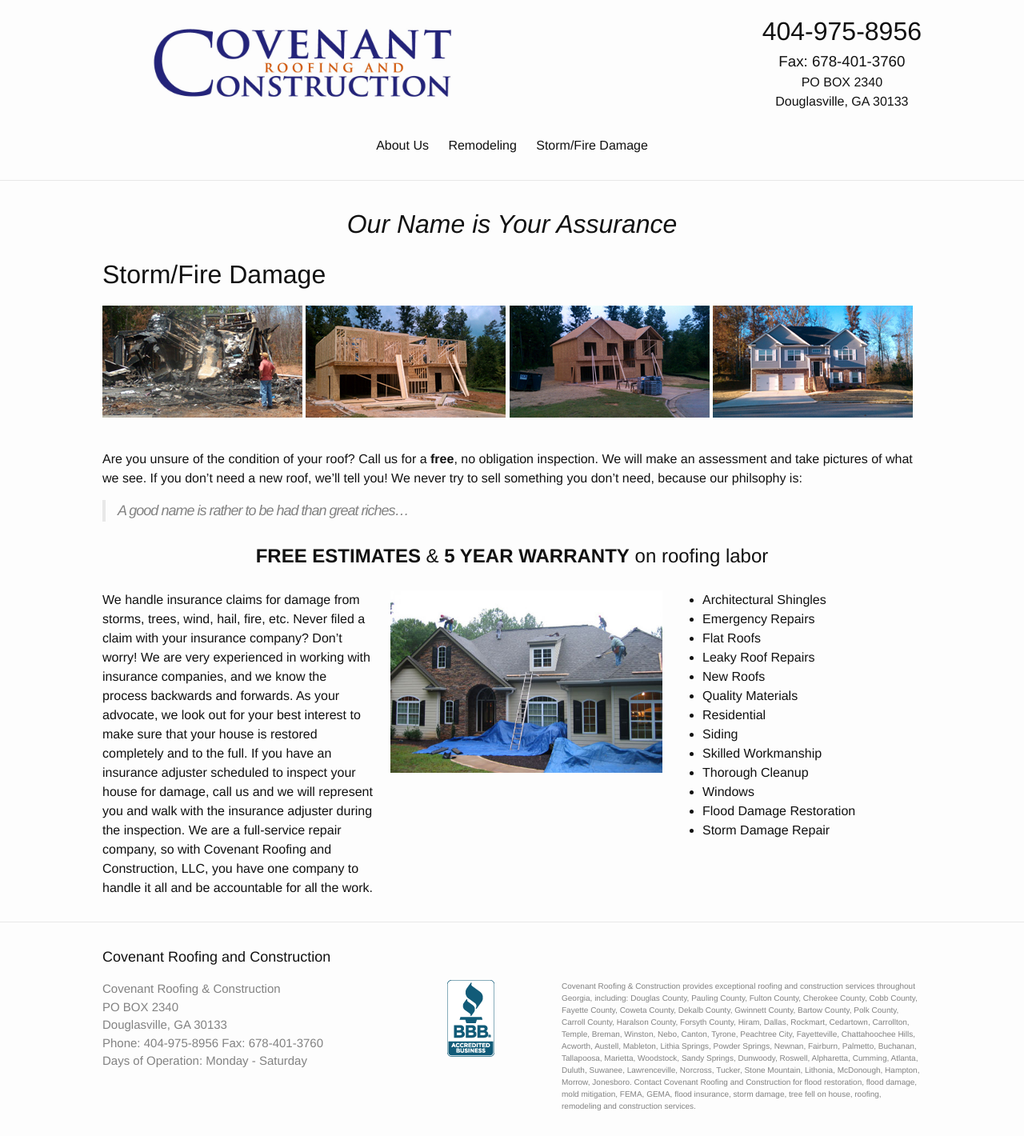
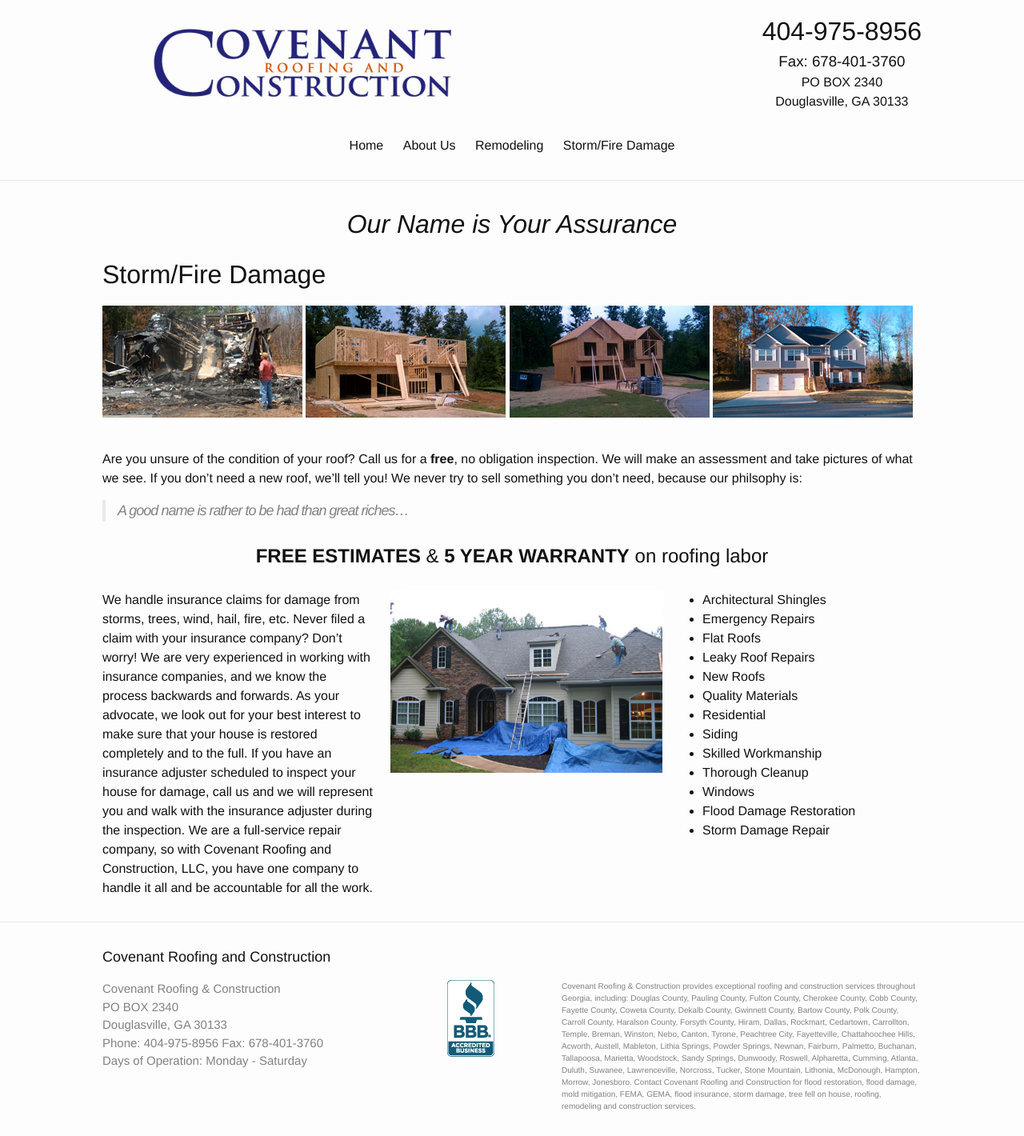
Before and after one commit to covenantrc/covenantrc.github.io, a Jekyll site: the page built from storm_fire.md, in a window 1280 px wide. Shown: the whole page at 80% size. Built offline with Jekyll 4.4.1, drawn with Linux system fonts in a browser that asks for light colours.

Commit message:
Add link to homepage and remove unnecessary base_url prefix (for easier editing by those unfamiliar with it

```diff
--- a/_includes/header.html
+++ b/_includes/header.html
@@ -1,8 +1,8 @@
 <header class="site-header">
 
   <div class="wrapper">
-    <a class="site-logo" href="{{ site.baseurl }}/">
-        <img src="{{ site.baseurl }}/res/logo.png" width=400>
+    <a class="site-logo" href="/">
+        <img src="/res/logo.png" width=400>
     </a>
     <div class="site-contact">
         <h1>{{ site.phone }}</h1>
@@ -14,9 +14,10 @@
     </div>
 
     <nav class="site-nav">
+        <a class="page-link" href="/">Home</a>
         {% for page in site.pages %}
           {% if page.title %}
-          <a class="page-link" href="{{ page.url | prepend: site.baseurl }}">{{ page.title }}</a>
+          <a class="page-link" href="{{ page.url }}">{{ page.title }}</a>
           {% endif %}
         {% endfor %}
     </nav>
--- a/storm_fire.md
+++ b/storm_fire.md
@@ -5,10 +5,10 @@ permalink: /storm-fire/
 ---
 
 <div style="clear: both; margin-bottom: 40px">
-<img src="{{ site.base_url }}/res/storm_fire_1.jpg">
-<img src="{{ site.base_url }}/res/construction.jpg">
-<img src="{{ site.base_url }}/res/construction2.jpg">
-<img src="{{ site.base_url }}/res/finished_house.jpg">
+<img src="/res/storm_fire_1.jpg">
+<img src="/res/construction.jpg">
+<img src="/res/construction2.jpg">
+<img src="/res/finished_house.jpg">
 </div>
 
 Are you unsure of the condition of your roof? Call us for a **free**, no obligation inspection. We will make an assessment and take pictures of what we see. If you don't need a new roof, we'll tell you! We never try to sell something you don't need, because our philsophy is:
@@ -27,7 +27,7 @@ Never filed a claim with your insurance company? Don’t worry!  We are very exp
 </div>
 
 <div class="big column">
-<img src="{{ site.base_url }}/res/roofing-covenant-photo.jpg"  width="400">
+<img src="/res/roofing-covenant-photo.jpg"  width="400">
 </div>
 <div class="big column" markdown="1">
 - Architectural Shingles
```
Also changed, not shown: about.md (+1 -1 lines), remodeling.md (+5 -5 lines).
